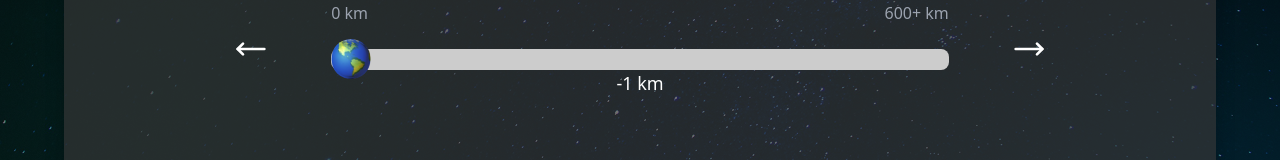
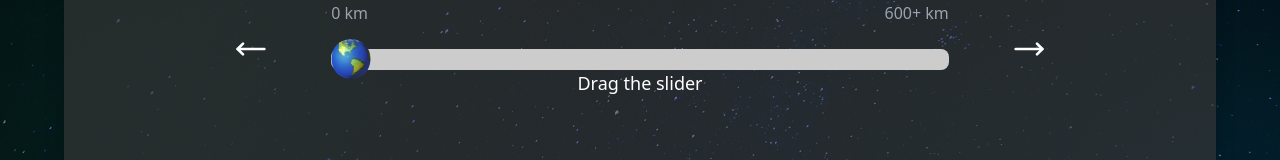
Before and after one commit to TicketedWave/DAT257, a Next.js app in the folder dat257/: page /calculator in a window 1280 px wide. Shown: the part 322-482 px from the top of the page. Built offline with nearby package versions, Linux system fonts and the light colour scheme.

Commit message:
labelfix

```diff
--- a/dat257/app/calculator/components/CarbonFootprintCalculator.js
+++ b/dat257/app/calculator/components/CarbonFootprintCalculator.js
@@ -347,7 +347,7 @@ const CarbonFootprintCalculator = () => {
 
   const handleCategorySwitch = (newCategory) => {
     const allQuestionsAnswered = categories[category].every(
-      (_, index) => formData[categories[category][index].name] > 0
+      (_, index) => formData[categories[category][index].name] > -1
     );
 
     if (allQuestionsAnswered && !completedCategories.includes(category)) {
@@ -385,7 +385,7 @@ const CarbonFootprintCalculator = () => {
     } else {
       // Sista frågan i sista kategorin → kör submit
       setCompletedCategories([...completedCategories, category]);
-      setSubmitted(true);
+      //setSubmitted(true);
     }
   };
 
@@ -452,7 +452,9 @@ const CarbonFootprintCalculator = () => {
                 }}
               />
               <div className="slider-value">
-                {formData[currentQuestions[step].name]} {currentQuestions[step].unit}
+                {formData[currentQuestions[step].name] === -1
+                  ? "Drag the slider"
+                  : `${formData[currentQuestions[step].name]} ${currentQuestions[step].unit}`}
               </div>
             </div>
 
@@ -477,7 +479,9 @@ const CarbonFootprintCalculator = () => {
           {allQuestionsAnswered() && (
             <button
               type="button"
-                onClick={() => setSubmitted(true)}
+              onClick={() => {
+                setSubmitted(true);
+              }}
               className="calculate-button"
             >
               Calculate
@@ -507,6 +511,7 @@ const CarbonFootprintCalculator = () => {
         </div>
       ) : (
         <>
+
           <div className="results-container">
             <p className="text-xl font-semibold">Your Estimated Carbon Footprint:</p>
             <p className="footprint-value">{calculateCarbonFootprint()} kg CO₂/year</p>
```
Lines whose indentation alone changed are shown as unchanged.
